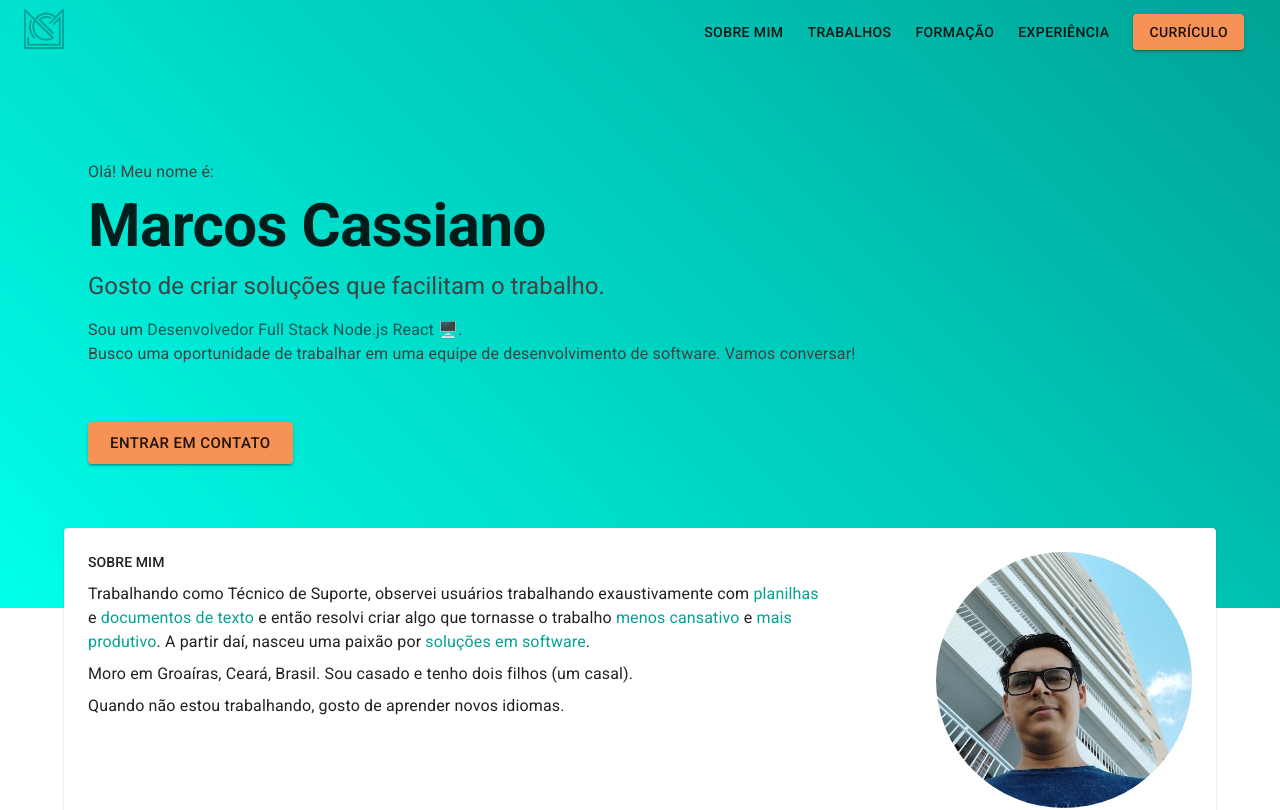
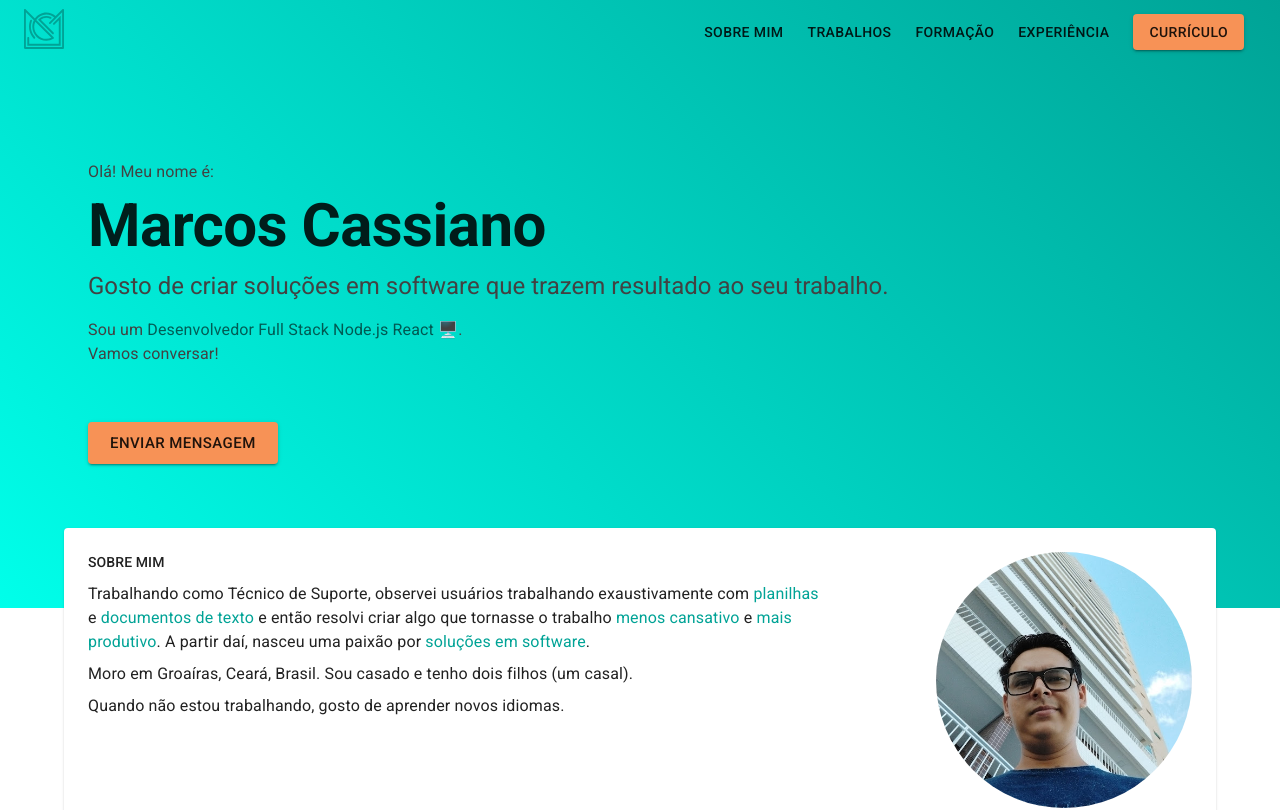
Before and after one commit to marcoscssno/marcoscassiano-portfolio, a React (Vite) app: page / in a window 1280 px wide. Shown: the top 810 px of the page. Built offline with nearby package versions, Linux system fonts and the light colour scheme; a web font is replaced by a local one.

Commit message:
feat: update hero section text

```diff
--- a/src/components/Front.tsx
+++ b/src/components/Front.tsx
@@ -45,7 +45,7 @@ export default function Front() {
                         color="grey.800"
                         sx={{ my: 1 }}
                     >
-                        Gosto de criar soluções que facilitam o trabalho.
+                        Gosto de criar soluções em software que trazem resultado ao seu trabalho.
                     </Typography>
                     <Typography
                         component="p"
@@ -54,11 +54,11 @@ export default function Front() {
                         sx={{ my: 1 }}
                     >
                         Sou um <Box component="span" sx={{ color: "text.secondary" }}>Desenvolvedor Full Stack Node.js React</Box> 🖥️.
-                        <br/>
-                        Busco uma oportunidade de trabalhar em uma equipe de desenvolvimento de software. Vamos conversar!
+                        <br />
+                        Vamos conversar!
                     </Typography>
                     <Button sx={{ my: 6, width: { xs: '100%', sm: 'auto' } }} variant="contained" color="secondary" size="large" component={Link} href="mailto:marcoscssno@gmail.com">
-                        Entrar em Contato
+                        Enviar mensagem
                     </Button>
                 </Box>
             </Container>
```
